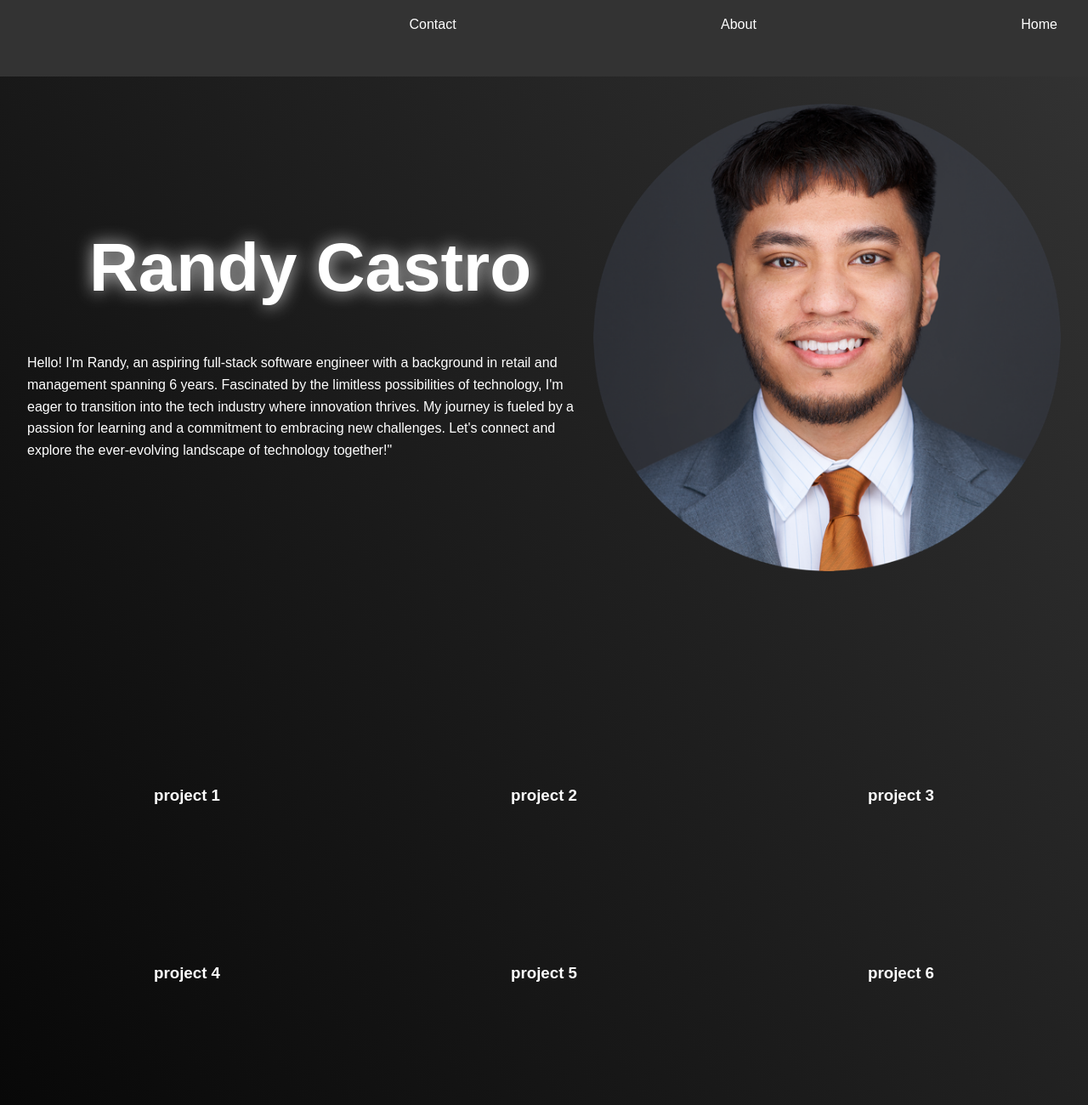
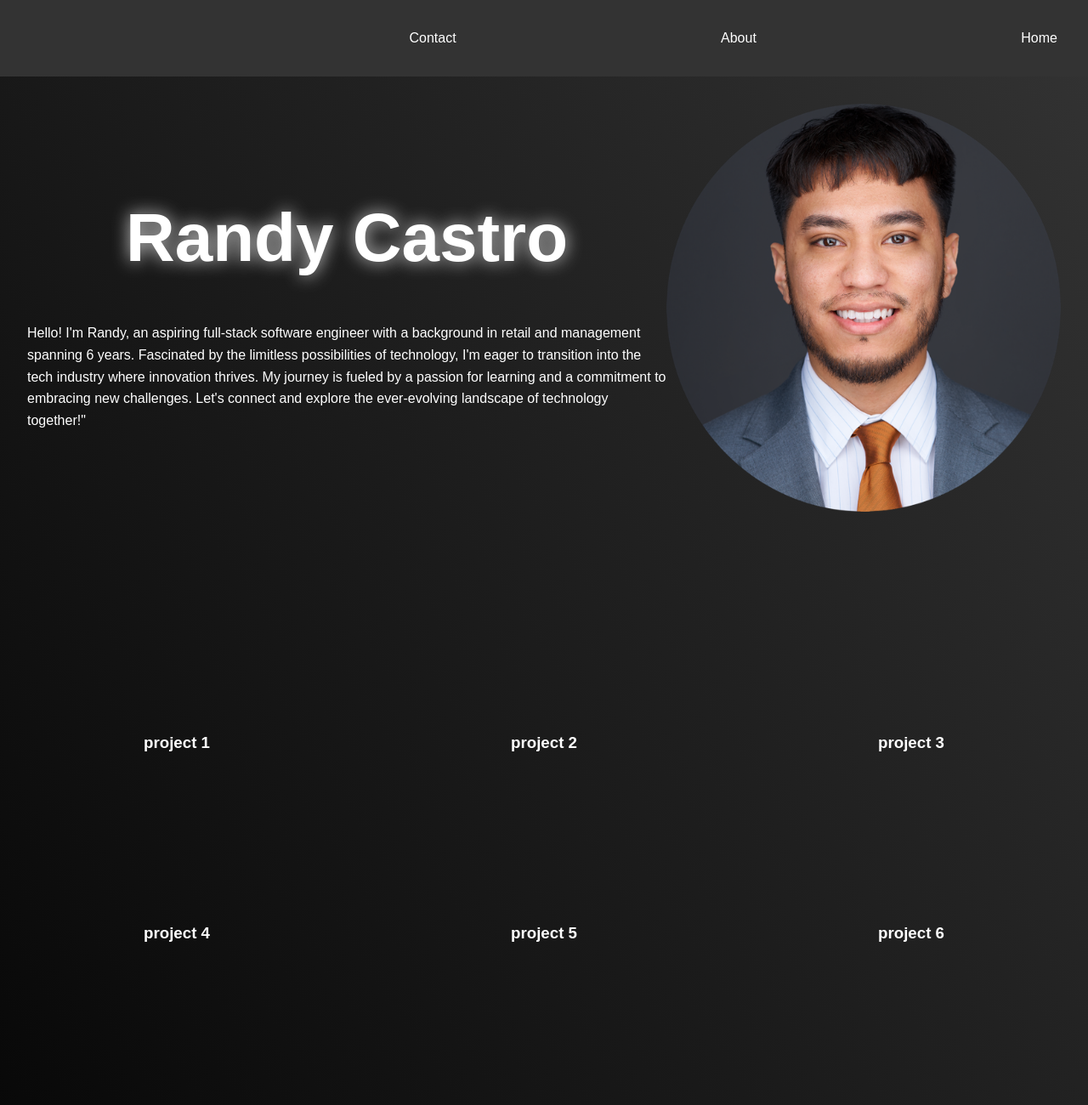
Before and after one commit to RandyCastr0/html-portfolio, a plain HTML site: page index.html in a window 1280 px wide. Shown: the top 1300 px of the page at 85% size. Drawn offline with Linux system fonts and the light colour scheme; grey boxes are pictures that could not be loaded.

Commit message:
chore: fixed sizing

```diff
--- a/sheet.css
+++ b/sheet.css
@@ -29,6 +29,7 @@
     list-style: none;
     margin: 0;
     padding: 0;
+    align-items: center;
   }
 
   header nav li {
@@ -95,16 +96,16 @@
   }
 
   .headshot-pic{
-    height: 550px;
-    width: 550px;
+    height: 30rem;
+    width: 29rem;
   }
 
   /* My work*/
 
   .my-work-container{
     display: grid;
-    grid-template-columns: repeat(3, 420px);
-    grid-template-rows: repeat(3, 209px);
+    grid-template-columns: repeat(3, 27rem);
+    grid-template-rows: repeat(3, 14rem);
     justify-content: center;
     align-items: center;
     justify-items: center;
@@ -118,7 +119,7 @@
   display: flex;
   flex-direction: row;
   justify-content: center;
-  height: 250px;
+  height: 20rem;
 }
 
 .contacts{
@@ -126,6 +127,7 @@
   flex-direction: row;
   width: 100%;
   justify-content: space-evenly;
+  align-items: center;
 }
 
 
```
